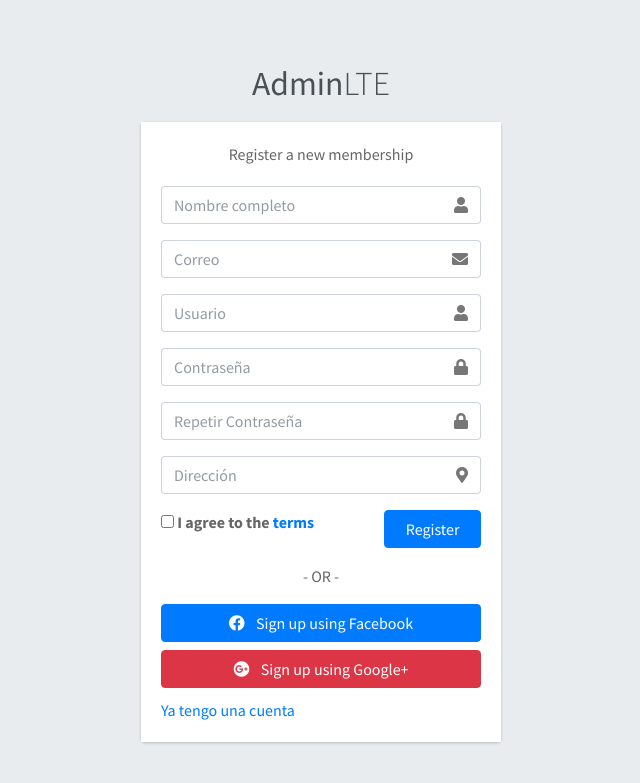
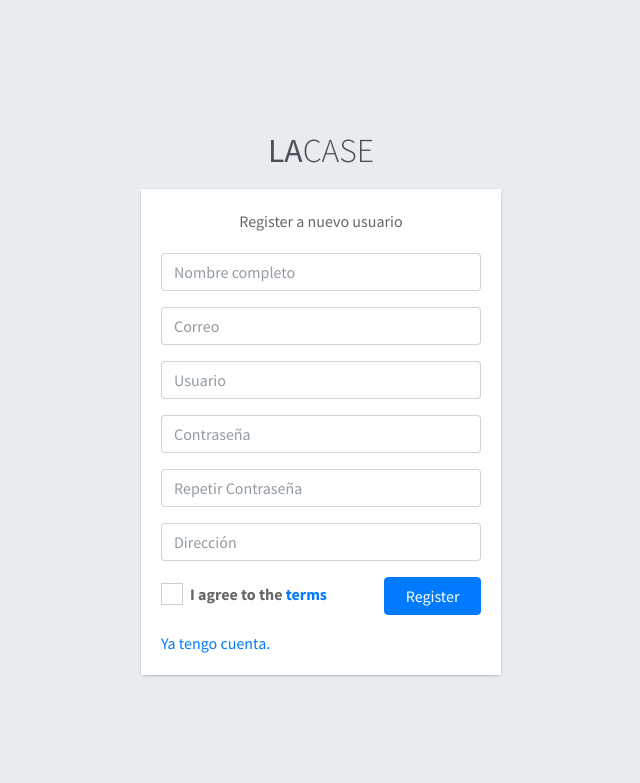
Before and after one commit to ARANO8/ecommerce, a PHP site: page /ecommerce/view/login/register.php in a window 1280 px wide. Shown: the top 783 px of the page, without its empty margins (319-959 px from the left). Run offline with PHP 8.4, Linux system fonts and the light colour scheme; some libraries are stand-ins or nearby versions.

Commit message:
login50%2

```diff
--- a/view/login/register.php
+++ b/view/login/register.php
@@ -4,15 +4,16 @@
     $ope = 'register';
     $p_correo_electronico = $_POST['email'];
     $p_nombre = $_POST['nombre'];
+    $p_user = $_POST['user'];
     $p_contrasena = $_POST['psw'];
     $p_contrasena1 = $_POST['psw1'];
-    $p_user = $_POST['user'];
     $p_direccion = $_POST['ubicacion'];
+
     //Validar
     try {
         $data = [
             'ope' => $ope,
-            'nombre' =>  $p_nombre,
+            'nombre' => $p_nombre,
             'correo' => $p_correo_electronico,
             'user' => $p_user,
             'password' => $p_contrasena,
@@ -27,13 +28,15 @@
         ]);
         $url = HTTP_BASE . "/controller/Seg_LoginController.php";
         $response = file_get_contents($url, false, $context);
+        //echo $response;
         $result = json_decode($response, true);
-        var_dump($response);
-        var_dump($result);
+        //var_dump($result["ESTADO"]);
+        //var_dump($result);
         if ($result["ESTADO"]) {
             echo "<script>alert('Se realizo la operacion de manera Exitosa');</script>";
+            echo "<script>window.location.href ='" . HTTP_BASE . "/login';</script>";
         } else {
-            echo "<script>alert('Hubo un problema, Contactarse con el Administrador de Sistemas');</script>";
+            echo "<script>alert('Hubo un problema, Contactarse con el Administrador de Sistemas1');</script>";
         }
     } catch (Exception $e) {
         echo "<script>alert('Hubo un problema, Contactarse con el Administrador de Sistemas');</script>";
@@ -48,25 +51,27 @@
 <head>
     <meta charset="utf-8">
     <meta name="viewport" content="width=device-width, initial-scale=1">
-    <title>AdminLTE 3 | Registration Page</title>
+    <title> Registration Page</title>
 
-    <link rel="stylesheet" href="https://fonts.googleapis.com/css?family=Source+Sans+Pro:300,400,400i,700&amp;display=fallback">
+    <link rel="stylesheet"
+        href="https://fonts.googleapis.com/css?family=Source+Sans+Pro:300,400,400i,700&amp;display=fallback">
 
-    <link rel="stylesheet" href="<?php echo URL_RESOURCES; ?>adminlte/plugins/fontawesome-free/css/all.min.css">
+    <link rel="stylesheet" href="<?php echo URL_RESOURCES; ?>css/icheck-bootstrap.min.css">
 
-    <link rel="stylesheet" href="<?php echo URL_RESOURCES; ?>adminlte/plugins/icheck-bootstrap/icheck-bootstrap.min.css">
+    <link rel="stylesheet" href="<?php echo URL_RESOURCES; ?>css/icheck-bootstrap.min.css">
 
-    <link rel="stylesheet" href="<?php echo URL_RESOURCES; ?>adminlte/dist/css/adminlte.min.css?v=3.2.0">
+    <link rel="stylesheet" href="<?php echo URL_RESOURCES; ?>css/adminlte.min.css?v=3.2.0">
+
 </head>
 
 <body class="register-page" style="min-height: 570.8px;">
     <div class="register-box">
         <div class="register-logo">
-            <a href="<?php echo URL_RESOURCES; ?>adminlte/index2.html"><b>Admin</b>LTE</a>
+            <a href="<?php echo URL_RESOURCES; ?>adminlte/index2.html"><b>LA</b>CASE</a>
         </div>
         <div class="card">
             <div class="card-body register-card-body">
-                <p class="login-box-msg">Register a new membership</p>
+                <p class="login-box-msg">Register a nuevo usuario</p>
                 <form action="" method="post">
                     <div class="input-group mb-3">
                         <input type="text" class="form-control" placeholder="Nombre completo" name="nombre">
@@ -133,29 +138,21 @@
 
                     </div>
                 </form>
-                <div class="social-auth-links text-center">
-                    <p>- OR -</p>
-                    <a href="" class="btn btn-block btn-primary">
-                        <i class="fab fa-facebook mr-2"></i>
-                        Sign up using Facebook
-                    </a>
-                    <a href="" class="btn btn-block btn-danger">
-                        <i class="fab fa-google-plus mr-2"></i>
-                        Sign up using Google+
-                    </a>
-                </div>
-                <a href="login" class="text-center">Ya tengo una cuenta</a>
+                <p class="mb-0">
+                    <a href="<?php echo HTTP_BASE . '/login'; ?>" class="text-center">Ya tengo
+                        cuenta.</a>
+                </p>
             </div>
 
         </div>
     </div>
 
 
-    <script src="<?php echo URL_RESOURCES; ?>adminlte/plugins/jquery/jquery.min.js"></script>
+    <script src="<?php echo URL_RESOURCES; ?>js/jquery.min.js"></script>
 
-    <script src="<?php echo URL_RESOURCES; ?>adminlte/plugins/bootstrap/js/bootstrap.bundle.min.js"></script>
+    <script src="<?php echo URL_RESOURCES; ?>js/bootstrap.bundle.min.js"></script>
 
-    <script src="<?php echo URL_RESOURCES; ?>adminlte/dist/js/adminlte.min.js?v=3.2.0"></script>
+    <script src="<?php echo URL_RESOURCES; ?>js/adminlte.min.js?v=3.2.0"></script>
 
 
 </body>
```
Also changed, not shown: view/login/login.php (+9 -6 lines).
